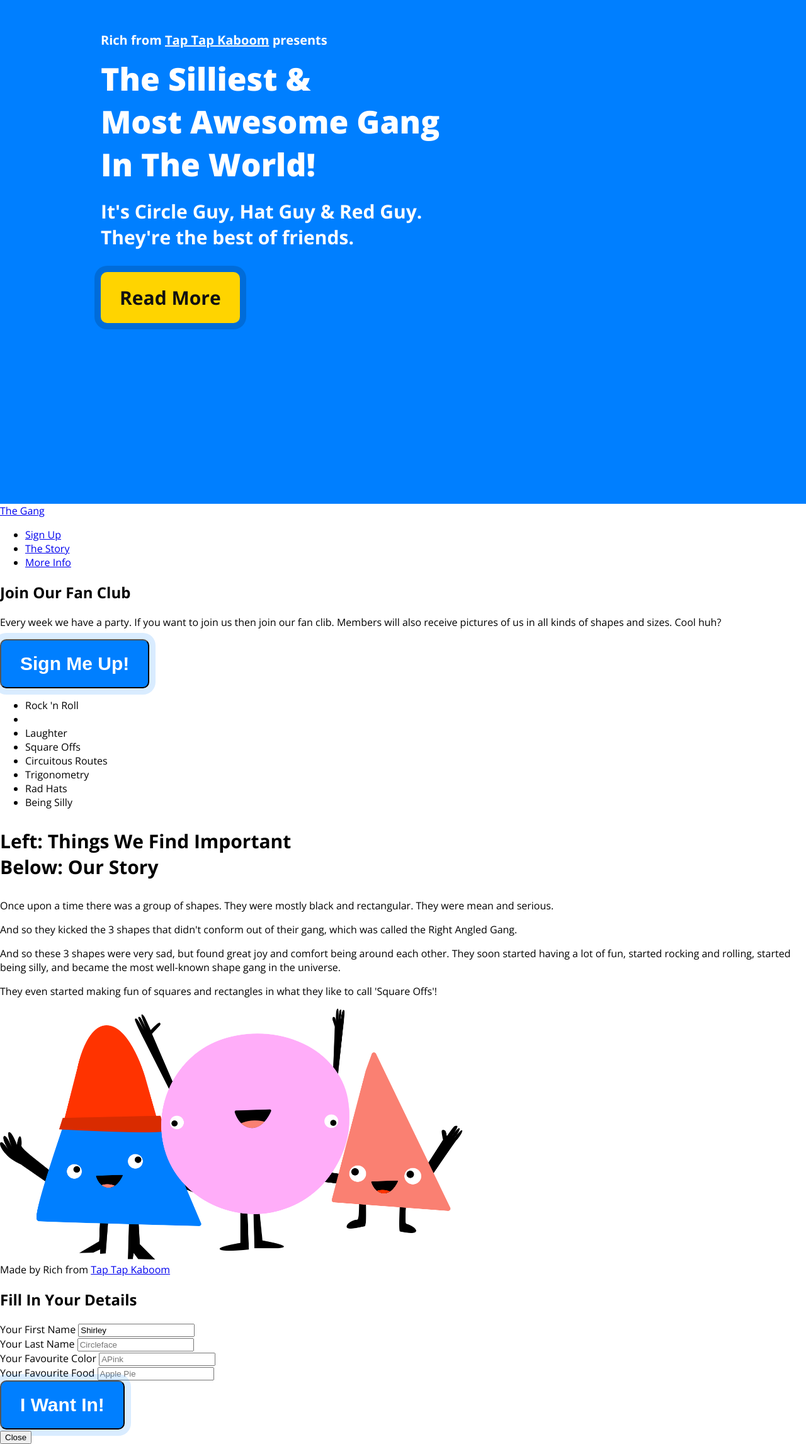
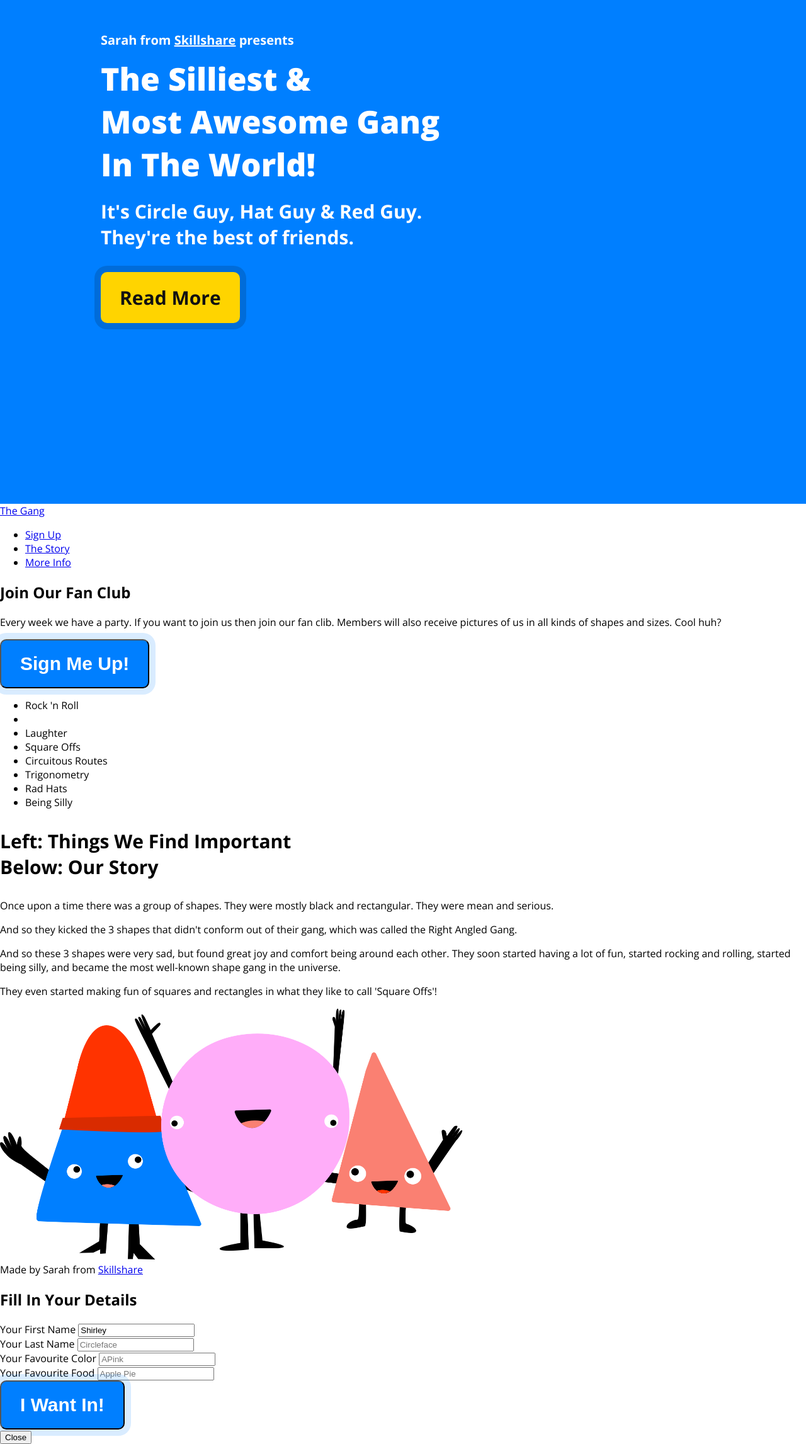
Before and after one commit to sarahrchl/the-gang, a plain HTML site: page index.html in a window 1280 px wide. Shown: the whole page at 63% size. Drawn offline with nearby package versions, Linux system fonts and the light colour scheme.

Commit message:
made by sarah

```diff
--- a/index.html
+++ b/index.html
@@ -10,7 +10,7 @@
 <body>
 	<div class="hero-banner">
 		<div class="wrapper">
-			<h4>Rich from <a href="https://taptapkaboom.com">Tap  Tap Kaboom</a> presents</h4>
+			<h4>Sarah from <a href="https://skillshare.com">Skillshare</a> presents</h4>
 			<h1>The Silliest &amp;<br/>
 				Most Awesome Gang<br/>
 				In The World!</h1>
@@ -66,7 +66,7 @@
 	<img src="img/the-gang.png" width="735" height="399" alt="The Gang">
 
 	<footer>
-		Made by Rich from <a href="https://taptapkaboom.com">Tap Tap Kaboom</a>
+		Made by Sarah from <a href="https://skillshare.com">Skillshare</a>
 	</footer>
 
 	<div clas="popup">
```
